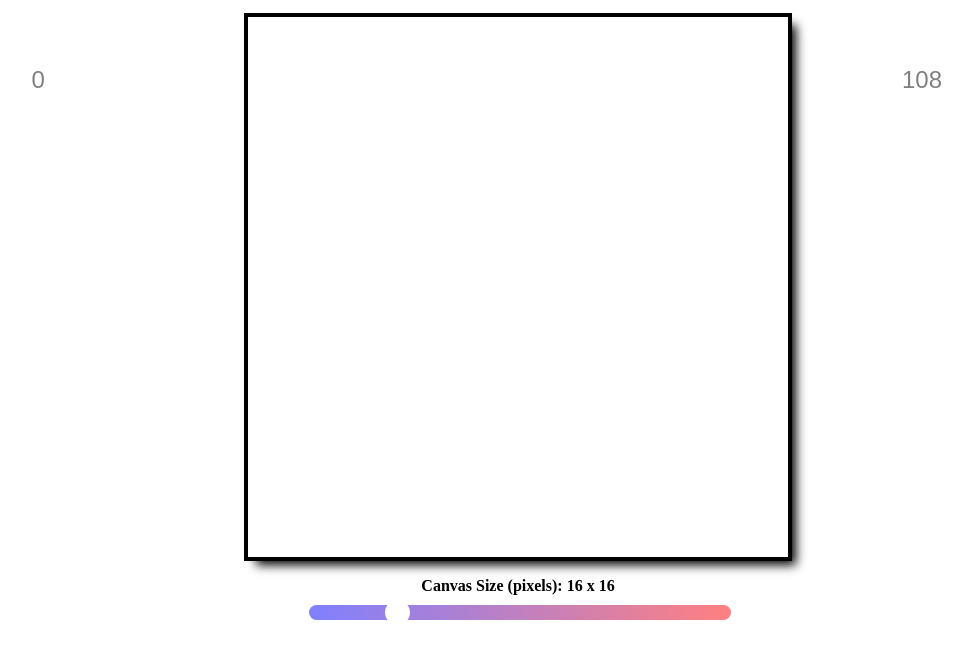
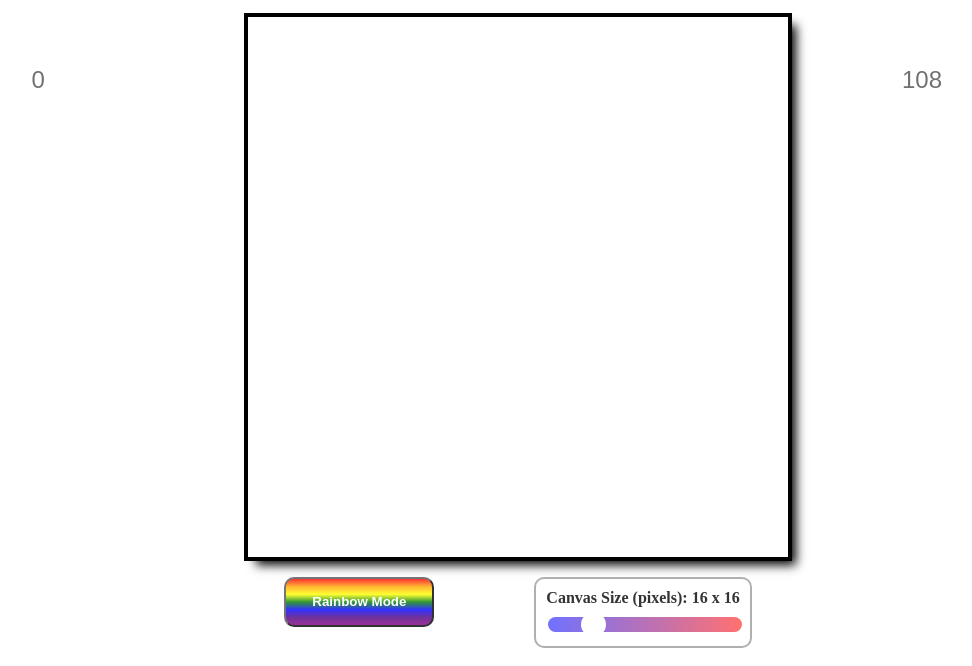
Before and after one commit to jackouni/Etch-a-Sketch-TOP, a plain HTML site: page index.html in a window 1280 px wide. Shown: the part 134-800 px from the top of the page, without its empty margins (122-1094 px from the left). Drawn offline with Linux system fonts and the light colour scheme.

Commit message:
Created the 'rainbow mode' button, that will eventually have a function for it. Restyled the layout slightly as well.

```diff
--- a/index.html
+++ b/index.html
@@ -12,6 +12,7 @@
     <h1 id="Title"> Etch-a-Sketch </h1>
     <div id="main-container"></div>
     <div id="lower-container">
+        <button id="rainbow-btn">Rainbow Mode</button>
         <div id="slider-column">
             <div class="text">Canvas Size (pixels): <span id="value"></span></div>
             <input type="range" min="2" max="75" value="16" id="slide" class="slider">
--- a/style.css
+++ b/style.css
@@ -26,7 +26,8 @@ h1 {
 
 #lower-container {
     display: flex;
-    justify-content: space-between;
+    width: 95vw;
+    justify-content: center;
     margin-top: 20px;
 }
 
@@ -38,7 +39,16 @@ h1 {
 }
 
 #slider-column {
-    width: 33vw;
+    border: solid rgb(157, 157, 157) 2px;
+    border-radius: 10px;
+    padding: 10px;
+    opacity: 80%;
+    transition: 0.5s;
+}
+
+#slider-column:hover {
+    border: solid rgb(0, 0, 0) 2px;
+    opacity: 100%;
 }
 
 .slider {
@@ -47,7 +57,8 @@ h1 {
     height: 15px;
     background-image: linear-gradient(90deg, blue, purple, red );
     border-radius: 10px;
-    opacity: 50%;
+    opacity: 70%;
+
     transition: 0.5s;
 }
 
@@ -71,8 +82,7 @@ h1 {
 
 .slider:hover{
     opacity: 100%;
-    border: solid black;
-    box-shadow: 2px 2px;
+    border: solid black 2px;
 }
 
 .slider::after {
@@ -92,3 +102,21 @@ h1 {
     top: 25%;
     left: 12%;
 }
+
+#rainbow-btn {
+    background-color: rgb(226, 226, 226);
+    margin-right: 100px;
+    height: 50px;
+    width: 150px;
+    background-image: linear-gradient(red, orange, yellow, green, blue, indigo, purple);
+    font-weight: 800;
+    color: white;
+    opacity: 80%;
+    border-radius: 10px;
+    transition: 0.5s;
+}
+
+#rainbow-btn:hover {
+    opacity: 100%;
+    border: solid black 2px;
+}
```
